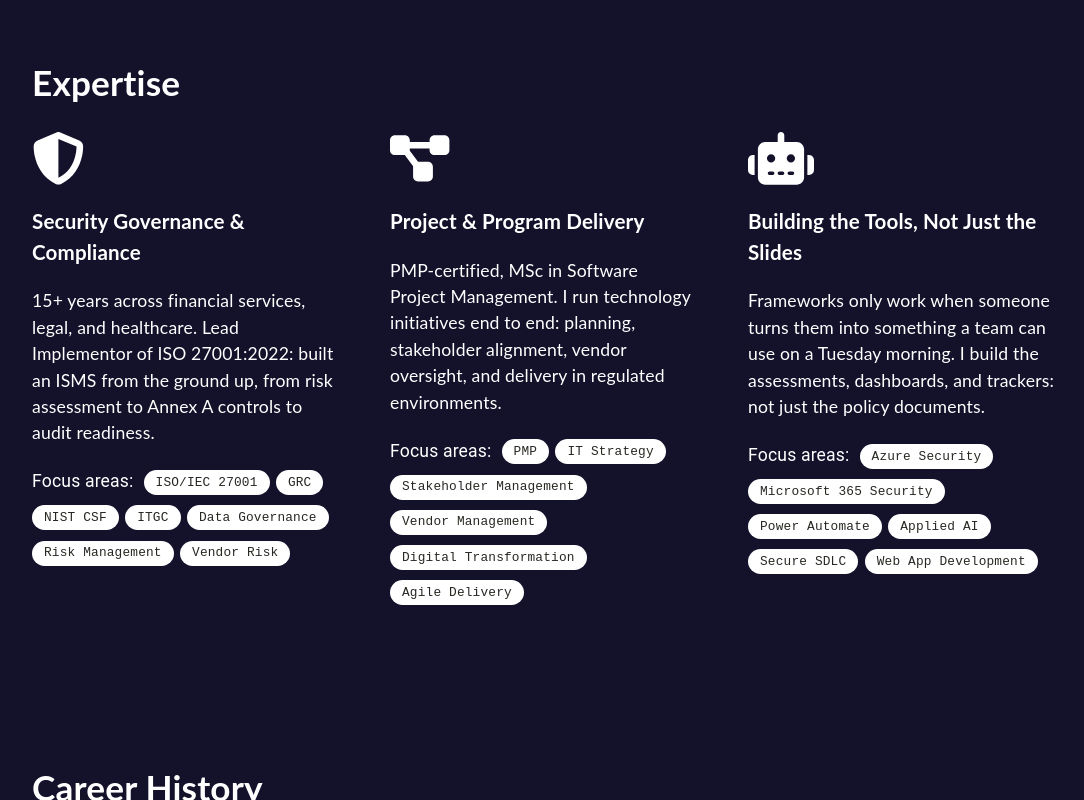
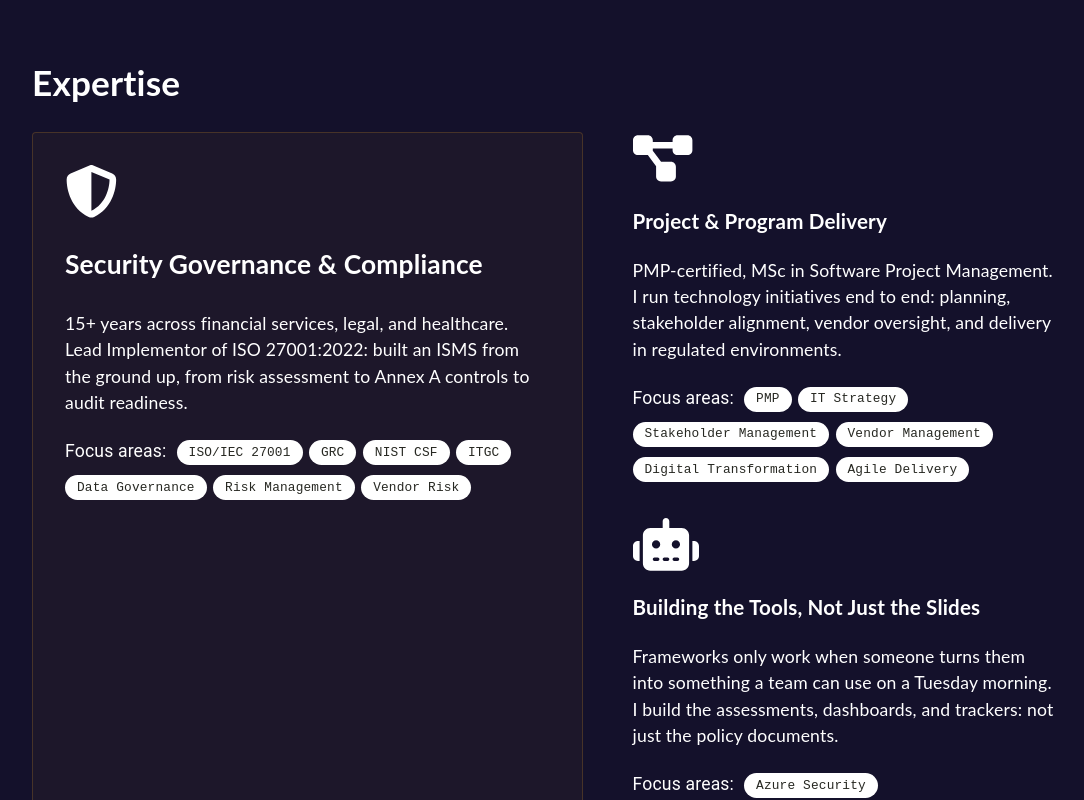
Before and after one commit to ibocus/ibocus.github.io, a React (Create React App) app: page / in a window 1280 px wide. Shown: the part 860-1660 px from the top of the page, without its empty margins (96-1180 px from the left). Built offline with nearby package versions, Linux system fonts and the light colour scheme.

Commit message:
Break the 3-equal-card Expertise pattern into an asymmetric bento layout with a lead pillar, per design-taste-frontend audit

```diff
--- a/src/assets/styles/Expertise.scss
+++ b/src/assets/styles/Expertise.scss
@@ -11,13 +11,27 @@
 
 .skills-container .skills-grid {
     display: grid;
-    grid-template-columns: repeat(3, 1fr);
-    grid-gap: 50px;
+    grid-template-columns: 1.3fr 1fr;
+    grid-template-rows: repeat(2, auto);
+    grid-gap: 32px 50px;
 }
 
 .skills-container .skills-grid .skill {
     align-items: center;
     text-align: left;
+}
+
+.skills-container .skills-grid .skill:first-child {
+    grid-column: 1;
+    grid-row: 1 / 3;
+    padding: 32px;
+    border: 1px solid rgba(180, 127, 37, 0.28);
+    border-radius: 4px;
+    background: rgba(180, 127, 37, 0.06);
+}
+
+.skills-container .skills-grid .skill:first-child h3 {
+    font-size: 1.5em;
 }
 
 .chip {
```
